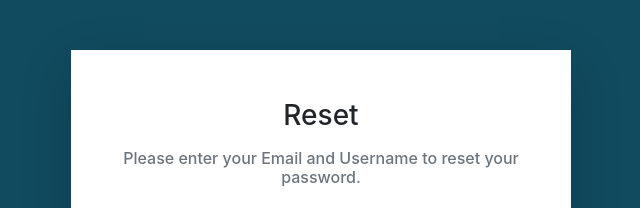
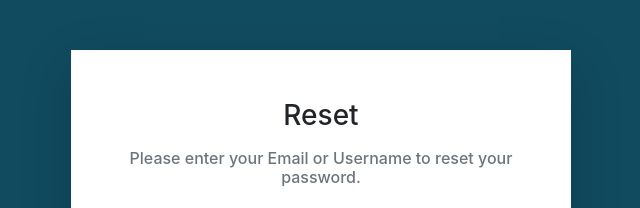
Before and after one commit to zacharyj96/cpsc349assignment4, a plain HTML site: page reset.html in a window 1280 px wide. Shown: the top 208 px of the page, 319-959 px from the left. Drawn offline with nearby package versions, Linux system fonts and the light colour scheme.

Commit message:
Fixed typo

```diff
--- a/reset.html
+++ b/reset.html
@@ -14,7 +14,7 @@
                 <div class="col-12 h-100">
                     <form class="text-center border border-light p-5 shadow-lg" action="#!">
                             <p class="h3 mb-3">Reset</p>
-                            <p class="h6 mb-4 text-muted">Please enter your Email and Username to reset your password.</p>
+                            <p class="h6 mb-4 text-muted">Please enter your Email or Username to reset your password.</p>
 
                             <input type="text" class="form-control mb-4" placeholder="Email" required>
 
```
